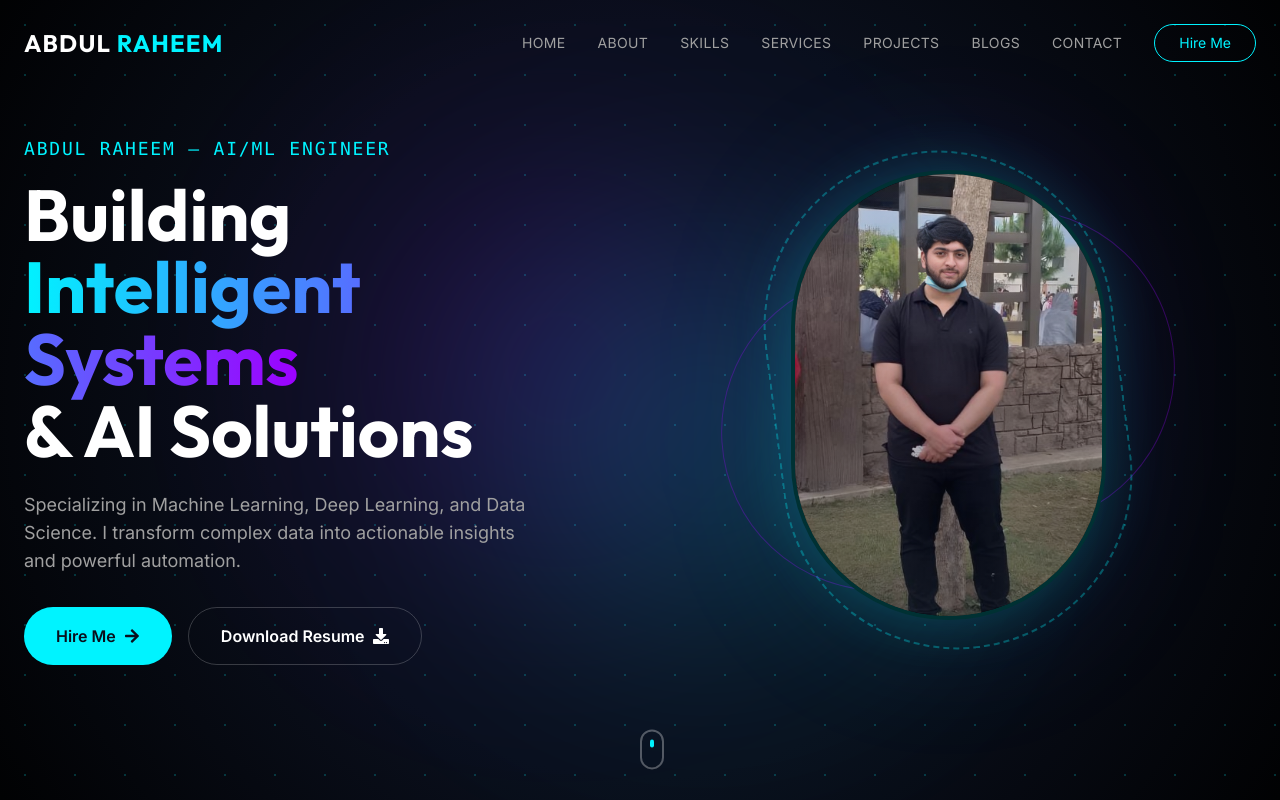
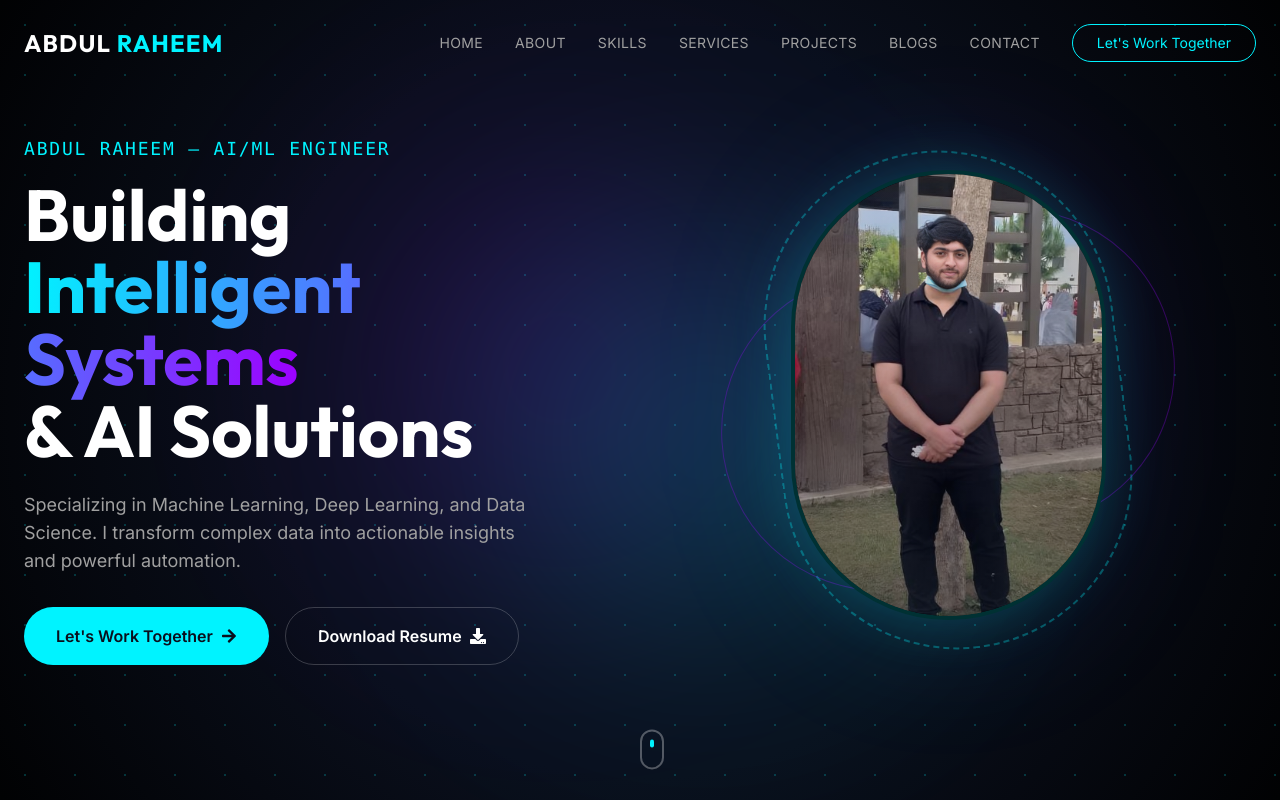
Before and after one commit to abdulraheem381/ai-portfolio, a React (Vite) app: page / in a window 1280 px wide. Shown: the top 800 px of the page. Built offline with nearby package versions, Linux system fonts and the light colour scheme.

Commit message:
hire me button updated

```diff
--- a/src/components/Hero.jsx
+++ b/src/components/Hero.jsx
@@ -50,7 +50,7 @@ const Hero = () => {
                                 href="#contact"
                                 className="px-8 py-4 bg-accent-cyan text-primary font-bold rounded-full hover:bg-white transition-all duration-300 flex items-center justify-center gap-2 group"
                             >
-                                Hire Me <FaArrowRight className="group-hover:translate-x-1 transition-transform" />
+                                Let's Work Together <FaArrowRight className="group-hover:translate-x-1 transition-transform" />
                             </a>
                             <a
                                 href="/resume.html"
--- a/src/components/Navbar.jsx
+++ b/src/components/Navbar.jsx
@@ -56,7 +56,7 @@ const Navbar = () => {
                         href="#contact"
                         className="px-6 py-2 border border-accent-cyan text-accent-cyan hover:bg-accent-cyan hover:text-primary transition-all duration-300 rounded-full font-medium text-sm"
                     >
-                        Hire Me
+                        Let's Work Together
                     </a>
                 </div>
 
```
